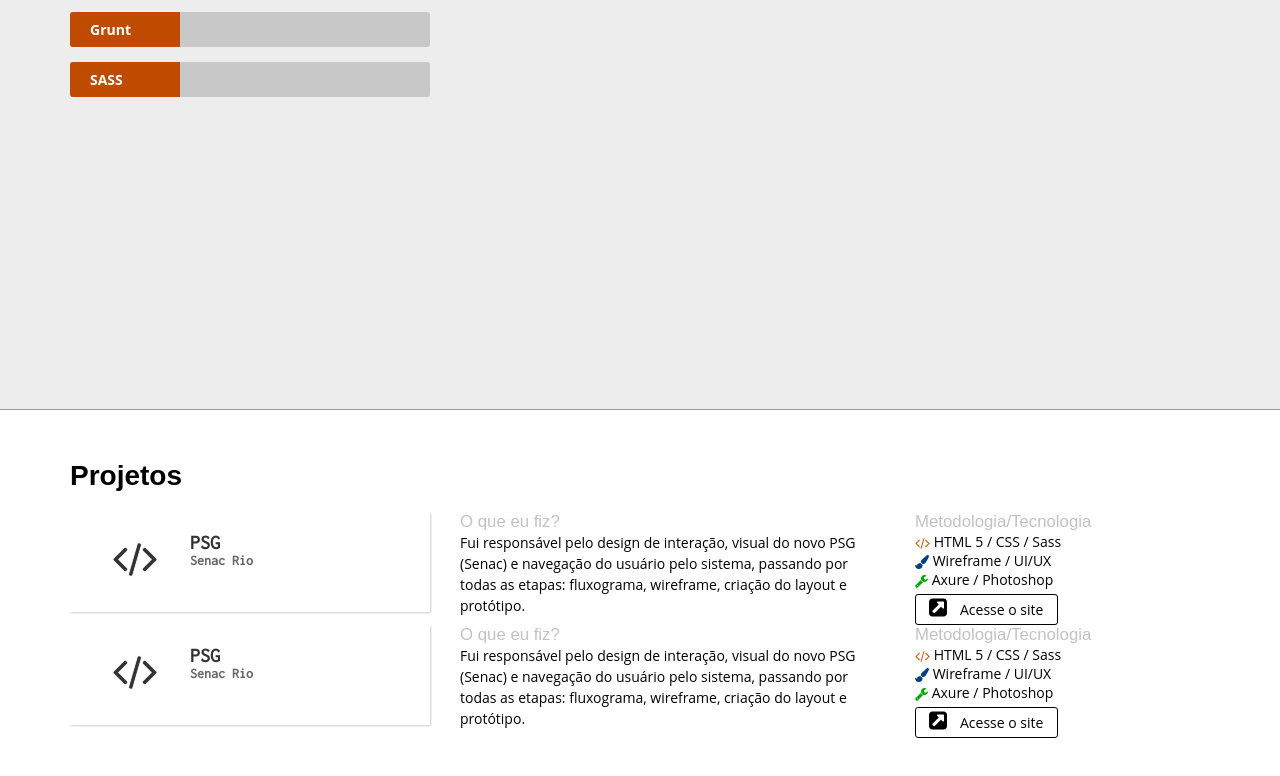
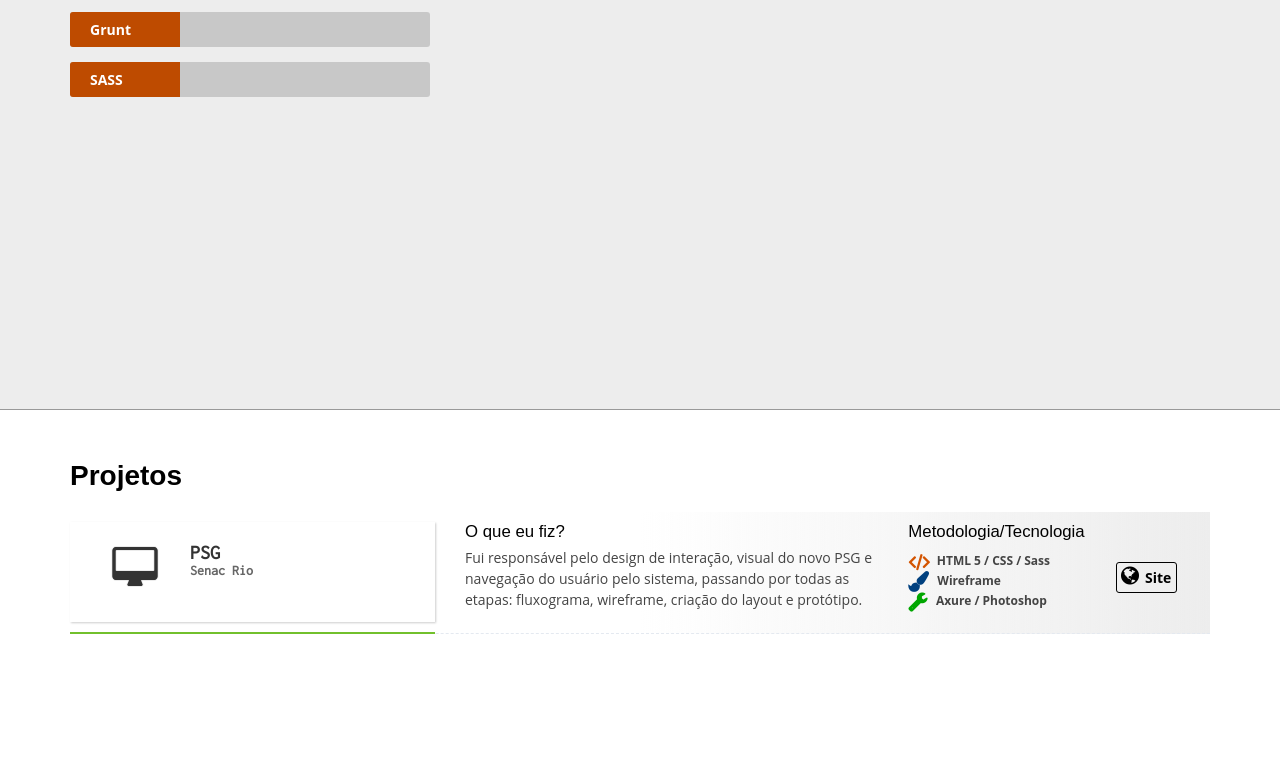
Before and after one commit to gabriel-tavares/Portfolio, a website: page app/index.html in a window 1280 px wide. Shown: the part 1190-1966 px from the top of the page. Drawn offline with nearby package versions, Linux system fonts and the light colour scheme; files that its build step writes are made by us from their sources; a web font is replaced by a local one.

Commit message:
ajuestes secao portfolio

```diff
--- a/app/assets/_sass/stab/_btns.scss
+++ b/app/assets/_sass/stab/_btns.scss
@@ -50,7 +50,7 @@
   border-radius: 3px;
   color: #000;
   margin-top:5px;
-  padding: 5px 14px 5px 44px;
+  padding: 5px 5px 5px 28px;
   position: relative;
   width: -moz-fit-content;
   width: -webkit-fit-content;
@@ -59,7 +59,7 @@
   &:before {
     font-family: FontAwesome;
     font-size: 21px;
-    left: 14px;
+    left: 5px;
     position: absolute;
   }
 }
@@ -68,12 +68,20 @@
 .externo {
   //background-color: #bea474;
   border:1px solid #000;
-  font-weight: 500;
+  font-weight: bold;
+  margin:0 auto;
+  margin-top:40px;
+  -webkit-transition: all 300ms linear;
+  -moz-transition: all 300ms linear;
+  -o-transition: all 300ms linear;
+  -ms-transition: all 300ms linear;
+  transition: all 300ms linear;
 
   &:before {
-    content: "\f14c";
+    content: "\f0ac";
     margin-left: -1px;
     margin-top: -3px;
+    font-weight: 500;
   }
 
   &:hover {
--- a/app/assets/_sass/stab/_general.scss
+++ b/app/assets/_sass/stab/_general.scss
@@ -8,6 +8,30 @@ section {
 .projetos > .s-row {
   margin-bottom: 30px;
 }
+
+.padding-row {
+  border-bottom: 1px dashed #e4e9f0;
+  margin: 0 0 35px 0;
+  padding-top:10px;
+
+  & > div:first-child {
+    padding-left:0;
+  }
+}
+
+.bg-right {
+  background: -moz-linear-gradient(left,  rgba(255,255,255,0) 50%, rgba(237,237,237,1) 100%); /* FF3.6-15 */
+  background: -webkit-linear-gradient(left,  rgba(255,255,255,0) 50%,rgba(237,237,237,1) 100%); /* Chrome10-25,Safari5.1-6 */
+  background: linear-gradient(to right,  rgba(255,255,255,0) 50%,rgba(237,237,237,1) 100%); /* W3C, IE10+, FF16+, Chrome26+, Opera12+, Safari7+ */
+  filter: progid:DXImageTransform.Microsoft.gradient( startColorstr='#00ffffff', endColorstr='#ededed',GradientType=1 ); /* IE6-9 */
+}
+
+.ca-menu-border {
+  margin: 0 0 -1px 0;
+  padding-bottom: 10px;
+  border-bottom: 2px solid #72c02c;
+}
+
 
 .home {
   background: url("../../img/html.jpg") no-repeat center center;
@@ -30,3 +54,24 @@ section {
 .ferramenta{
   color:$ferramenta-color;
 }
+
+.teste{
+  padding:5px 0;
+}
+
+.teste li {
+  font-size: 12px;
+  color:#444;
+  font-weight: bold;
+}
+
+.teste li i {
+  font-size: 20px;
+  font-weight: bold;
+  margin-right: 9px;
+
+}
+
+.teste li:nth-child(1) i {
+  margin-right: 7px;
+}
--- a/app/assets/_sass/stab/_typography.scss
+++ b/app/assets/_sass/stab/_typography.scss
@@ -1,8 +1,8 @@
 p {
   font-family: $default-font-family;
   line-height: 1.5em;
-  font-weight: 400;
-
+  font-weight: 500;
+  color:#444;
 }
 
 .title {
@@ -11,11 +11,13 @@ p {
   font-size: 2.0em;
   margin-bottom: 20px;
 }
+
 .sub-title {
+  margin-bottom: 5px;
   font-family: $primary-font-family;
   font-weight: 100;
   font-size: 1.2em;
-  color:#c2c2c2;
+  color:#000;
 }
 
 .fa, .title-skill span {
--- a/app/index.html
+++ b/app/index.html
@@ -125,12 +125,12 @@
             </div>
 
             <!-- PSG -->
-            <div class="s-row">
+            <div class="s-row padding-row bg-right">
                 <div class="s-l-4 s-x-12">
-                    <ul class="ca-menu">
+                    <ul class="ca-menu ca-menu-border">
                         <li>
                             <a id="psg" href="#" class="psg-effects">
-                                <span class="ca-icon"><i class="fa fa-code fa-3x"></i></span>
+                                <span class="ca-icon"><i class="fa fa-desktop fa-3x"></i></span>
                                 <div class="ca-content">
                                     <h2 class="ca-main">PSG</h2>
                                     <h3 class="ca-sub">Senac Rio</h3>
@@ -143,54 +143,25 @@
                     <div class="s-row">
                         <div class="s-l-7 s-x-12">
                             <h2 class="sub-title">O que eu fiz?</h2>
-                            <p>Fui responsável pelo design de interação, visual do novo PSG (Senac) e navegação do usuário pelo sistema, passando por todas as etapas: fluxograma, wireframe, criação do layout e protótipo.</p>
+                            <p>Fui responsável pelo design de interação, visual do novo PSG e navegação do usuário pelo sistema, passando por todas as etapas: fluxograma, wireframe, criação do layout e protótipo.</p>
                         </div>
-                        <div class="s-l-5 s-x-12">
+                        <div class="s-l-3 s-x-6">
                             <h2 class="sub-title">Metodologia/Tecnologia</h2>
-                            <ul>
-                                <li><i class="fa fa-code desenvolvimento"></i> HTML 5 / CSS / Sass </li>
-                                <li><i class="fa fa-paint-brush design"></i> Wireframe / UI/UX </li>
-                                <li><i class="fa fa-wrench ferramenta"></i> Axure / Photoshop</li>
+                            <ul class="teste">
+                                <li><i class="fa fa-code desenvolvimento"></i>HTML 5 / CSS / Sass</li>
+                                <li><i class="fa fa-paint-brush design"></i>Wireframe</li>
+                                <li><i class="fa fa-wrench ferramenta"></i>Axure / Photoshop</li>
                             </ul>
-                            <a href="http://psg.rj.senac.br/Paginas/Principal.aspx" class="btn-link externo"> Acesse o site</a>
+                        </div>
+                        <div class="s-l-2 s-x-6">
+                            <a href="http://psg.rj.senac.br/Paginas/Principal.aspx" class="btn-link externo"> Site</a>
                         </div>
                     </div>
                 </div>
             </div>
 
-            <!-- Programa Transformar -->
-            <div class="s-row">
-                <div class="s-l-4 s-x-12">
-                    <ul class="ca-menu">
-                        <li>
-                            <a id="psg" href="#" class="psg-effects">
-                                <span class="ca-icon"><i class="fa fa-code fa-3x"></i></span>
-                                <div class="ca-content">
-                                    <h2 class="ca-main">PSG</h2>
-                                    <h3 class="ca-sub">Senac Rio</h3>
-                                </div>
-                            </a>
-                        </li>
-                    </ul>
-                </div>
-                <div class="s-l-8 s-x-12">
-                    <div class="s-row">
-                        <div class="s-l-7 s-x-12">
-                            <h2 class="sub-title">O que eu fiz?</h2>
-                            <p>Fui responsável pelo design de interação, visual do novo PSG (Senac) e navegação do usuário pelo sistema, passando por todas as etapas: fluxograma, wireframe, criação do layout e protótipo.</p>
-                        </div>
-                        <div class="s-l-5 s-x-12">
-                            <h2 class="sub-title">Metodologia/Tecnologia</h2>
-                            <ul>
-                                <li><i class="fa fa-code desenvolvimento"></i> HTML 5 / CSS / Sass </li>
-                                <li><i class="fa fa-paint-brush design"></i> Wireframe / UI/UX </li>
-                                <li><i class="fa fa-wrench ferramenta"></i> Axure / Photoshop</li>
-                            </ul>
-                            <a href="http://psg.rj.senac.br/Paginas/Principal.aspx" class="btn-link externo"> Acesse o site</a>
-                        </div>
-                    </div>
-                </div>
-            </div>
+
+
         </div>
     </section>
 
```
